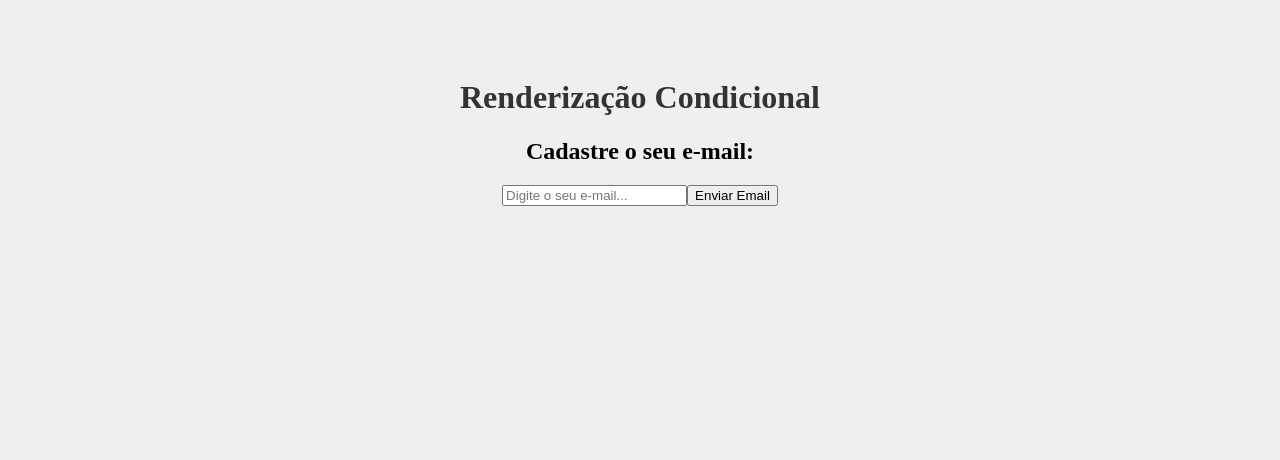
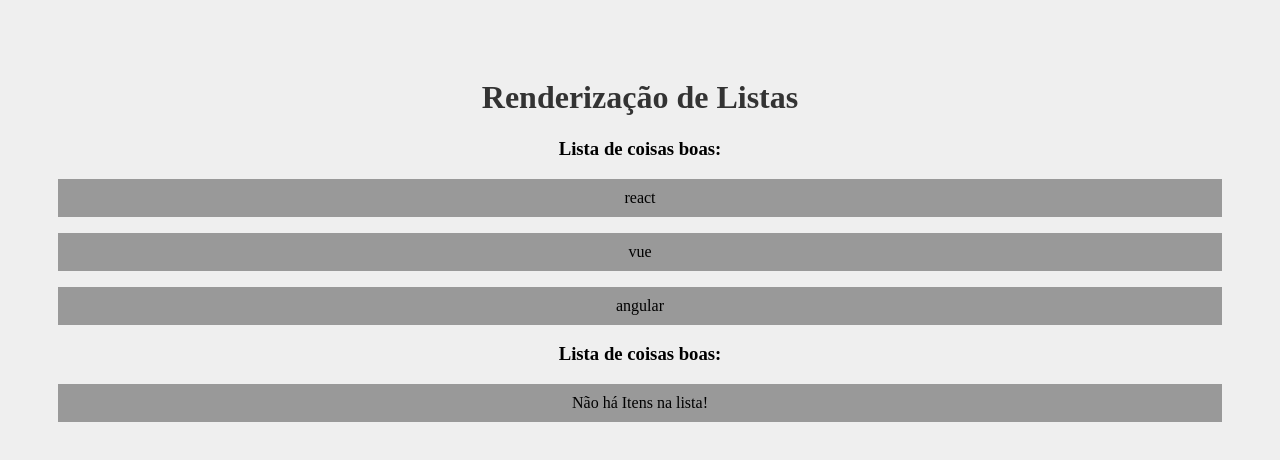
Before and after one commit to Henriquesoto92/REACT-AULAS, a React (Create React App) app: page / in a window 1280 px wide. Shown: the top 460 px of the page. Built offline with nearby package versions, Linux system fonts and the light colour scheme.

Commit message:
:construction: Render Lists in React

```diff
--- a/src/App.js
+++ b/src/App.js
@@ -1,12 +1,15 @@
 import './App.css'
-
-import Condicional from './components/Condicional';
+import OutraLista from './components/OutraLista'
 
 function App() {
+
+  const meusItens = ['react', 'vue', 'angular']
+
   return (
     <div className="App">
-      <h1>Renderização Condicional</h1>
-      <Condicional />
+      <h1>Renderização de Listas</h1>
+      <OutraLista itens={meusItens} />
+      <OutraLista itens={''} />
     </div>
   );
 }
--- /dev/null
+++ b/src/components/OutraLista.jsx
@@ -0,0 +1,17 @@
+function OutraLista({ itens }) {
+    return (
+        <>
+            <h3>Lista de coisas boas:</h3>
+            {itens.length > 0 ? (
+                itens.map((item, index) => (
+                    <p key={index}>{item}</p>
+                ))) : (
+                <p>Não há Itens na lista!</p>
+                //esse é um ternario {condição ? façaisso : façaaquilo}
+            )}
+        </>
+    )
+
+}
+
+export default OutraLista
```
